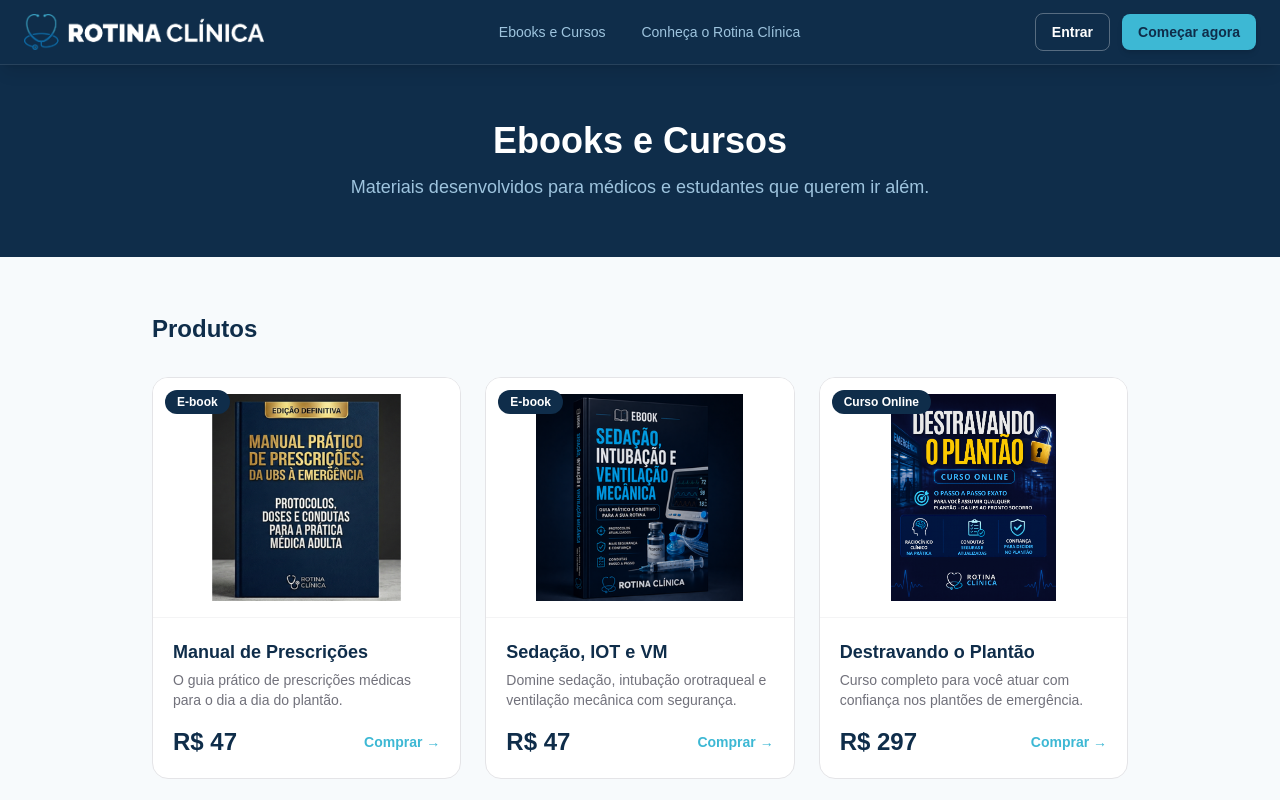
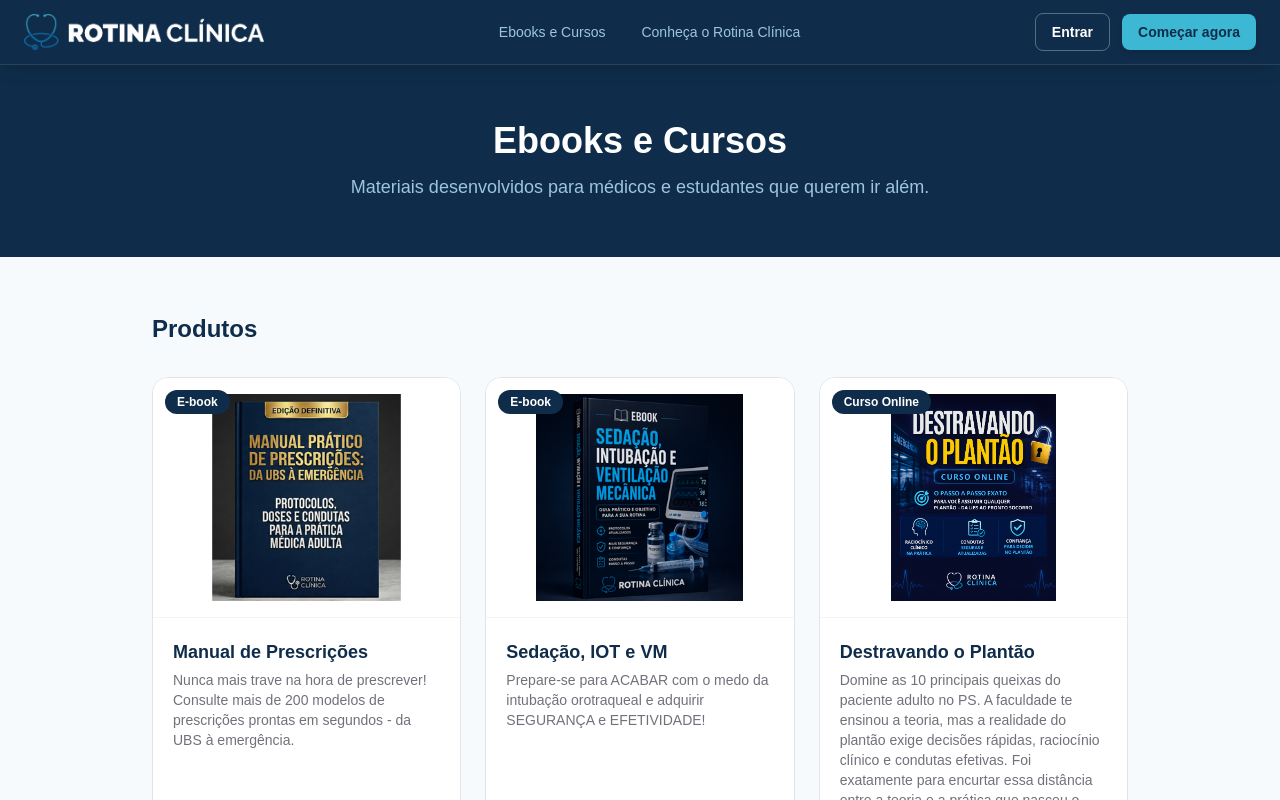
Before and after one commit to rotinaclinica/RotinaClinica, a Next.js app in the folder plataforma/: page /produtos in a window 1280 px wide. Shown: the top 800 px of the page. Built offline with nearby package versions, Linux system fonts and the light colour scheme.

Commit message:
Produtos: atualiza preços e descrições dos 3 produtos
Co-Authored-By: Claude Sonnet 4.6 <noreply@anthropic.com>

```diff
--- a/plataforma/app/produtos/page.tsx
+++ b/plataforma/app/produtos/page.tsx
@@ -5,15 +5,15 @@ import { Logo } from "@/app/components/Navbar";
 const PAID_PRODUCTS = [
   {
     title: "Manual de Prescrições",
-    description: "O guia prático de prescrições médicas para o dia a dia do plantão.",
+    description: "Nunca mais trave na hora de prescrever! Consulte mais de 200 modelos de prescrições prontas em segundos - da UBS à emergência.",
     image: "/images/ebook-manual.png",
     tag: "E-book",
-    price: "R$ 47",
+    price: "R$ 97",
     hotmart: "https://pay.hotmart.com/X103386000T?off=93hk0q5o&checkoutMode=10",
   },
   {
     title: "Sedação, IOT e VM",
-    description: "Domine sedação, intubação orotraqueal e ventilação mecânica com segurança.",
+    description: "Prepare-se para ACABAR com o medo da intubação orotraqueal e adquirir SEGURANÇA e EFETIVIDADE!",
     image: "/images/ebook-iot.png",
     tag: "E-book",
     price: "R$ 47",
@@ -21,10 +21,10 @@ const PAID_PRODUCTS = [
   },
   {
     title: "Destravando o Plantão",
-    description: "Curso completo para você atuar com confiança nos plantões de emergência.",
+    description: "Domine as 10 principais queixas do paciente adulto no PS. A faculdade te ensinou a teoria, mas a realidade do plantão exige decisões rápidas, raciocínio clínico e condutas efetivas. Foi exatamente para encurtar essa distância entre a teoria e a prática que nasceu o Destravando o Plantão.",
     image: "/images/curso-plantao.png",
     tag: "Curso Online",
-    price: "R$ 297",
+    price: "R$ 397",
     hotmart: "https://pay.hotmart.com/T106092708E?checkoutMode=10",
   },
 ];
```
